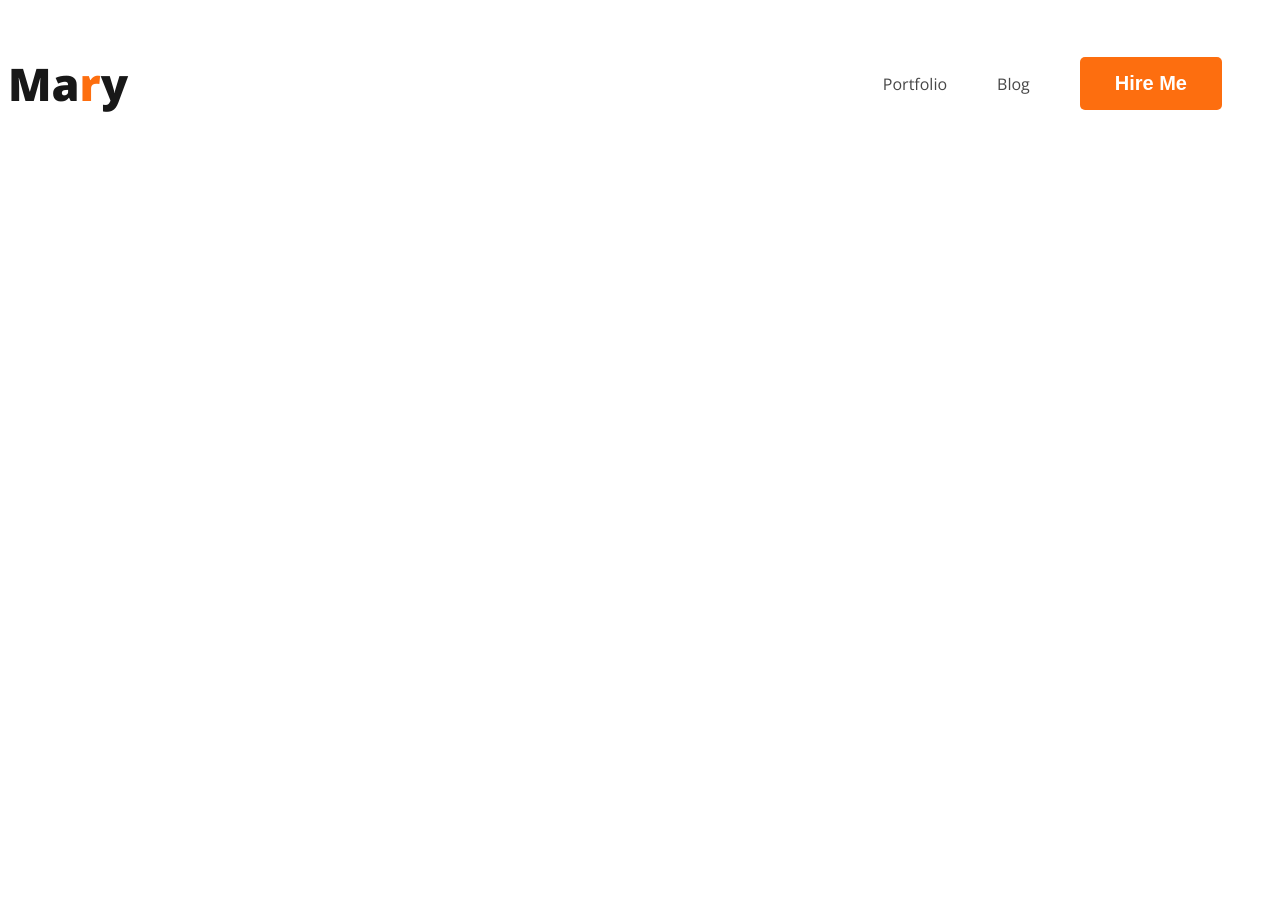
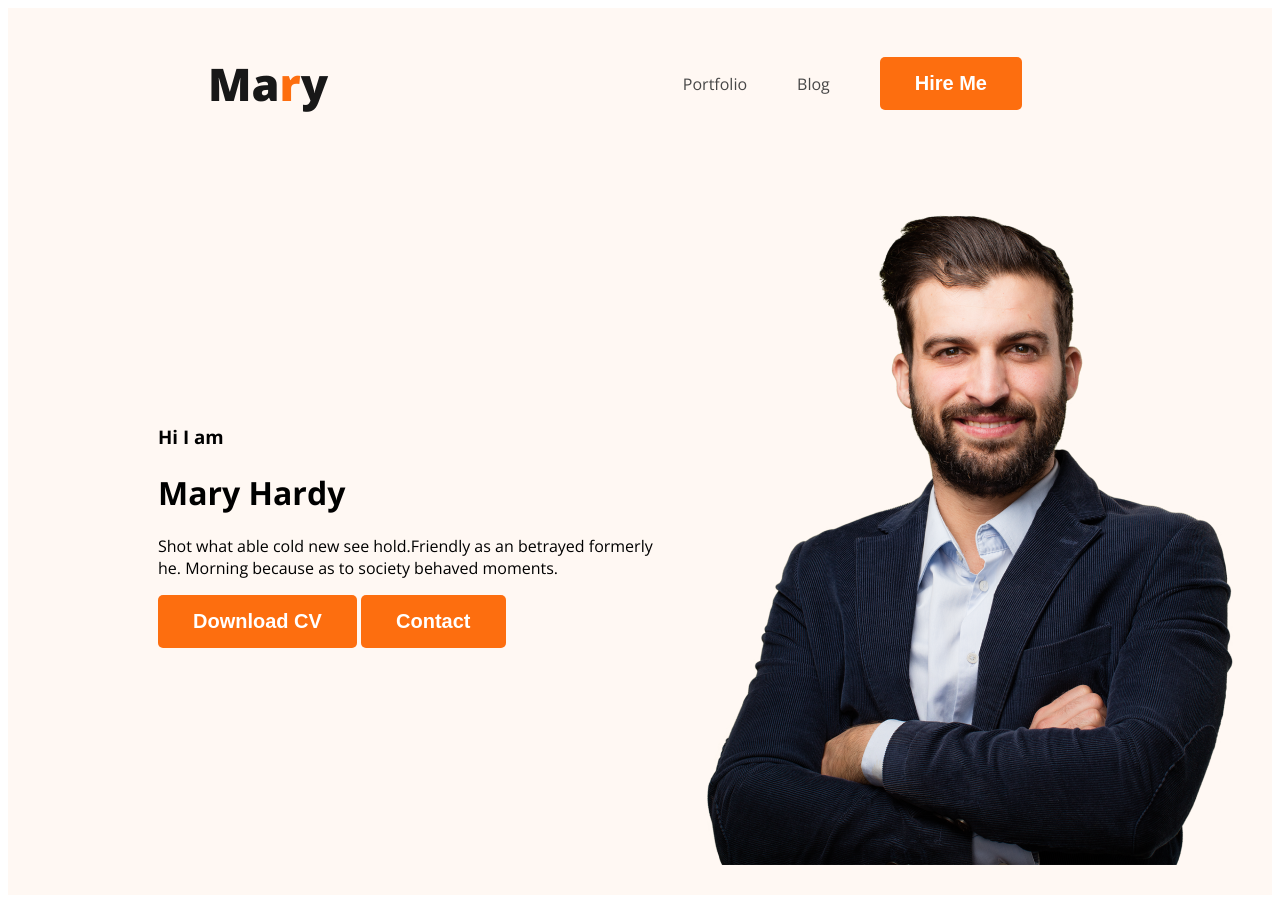
Before and after one commit to Chyarpsh/webdeveloper-portfolio, a plain HTML site: page index.html in a window 1280 px wide. Before the commit the page ends 800 px from the top, so only its background shows below. Drawn offline with nearby package versions, Linux system fonts and the light colour scheme.

Commit message:
banner content added

```diff
--- a/index.html
+++ b/index.html
@@ -12,7 +12,7 @@
     <link rel="stylesheet" href="styles/portfolio.css">
 </head>
 <body>
-    <header>
+    <header class="header">
 <nav>
     <h3 class="nav-title">Ma<span class="text-primary">r</span>y</h3>
     <ul>
@@ -21,6 +21,18 @@
         <li><button class="btn-primary">Hire Me</button></li>
     </ul>
 </nav>
+<div class="banner">
+<div class="banner-content">
+    <h3 class="banner-gretting">Hi I am </h3>
+    <h1 class="banner-title">Mary Hardy</h1>
+    <p>
+        Shot what able cold new see hold.Friendly as an betrayed formerly he. Morning because as to society behaved moments.
+    </p>
+    <button class="btn-primary">Download CV</button>
+    <button class="btn-primary">Contact</button>
+</div>
+<img class ="profile-picture" src="images/hardy.png" alt="">
+</div>
     </header>
 
     <main>
--- a/styles/portfolio.css
+++ b/styles/portfolio.css
@@ -25,6 +25,8 @@ nav
     display: flex;
     justify-content: space-between;
     align-items: center;
+    margin: 0px 200px;
+
 }
 .nav-title
 {
@@ -47,3 +49,17 @@ nav a
     text-decoration: none;
     color: #474747;
 }
+/*header related styles*/
+.header{
+    background-color: #fff8f3;
+
+}
+.banner{
+    padding: 30px 30px 30px 150px;
+    display: flex;
+    align-items: center;
+}
+.banner.profile-picture
+{
+ width: 500px
+}
```
